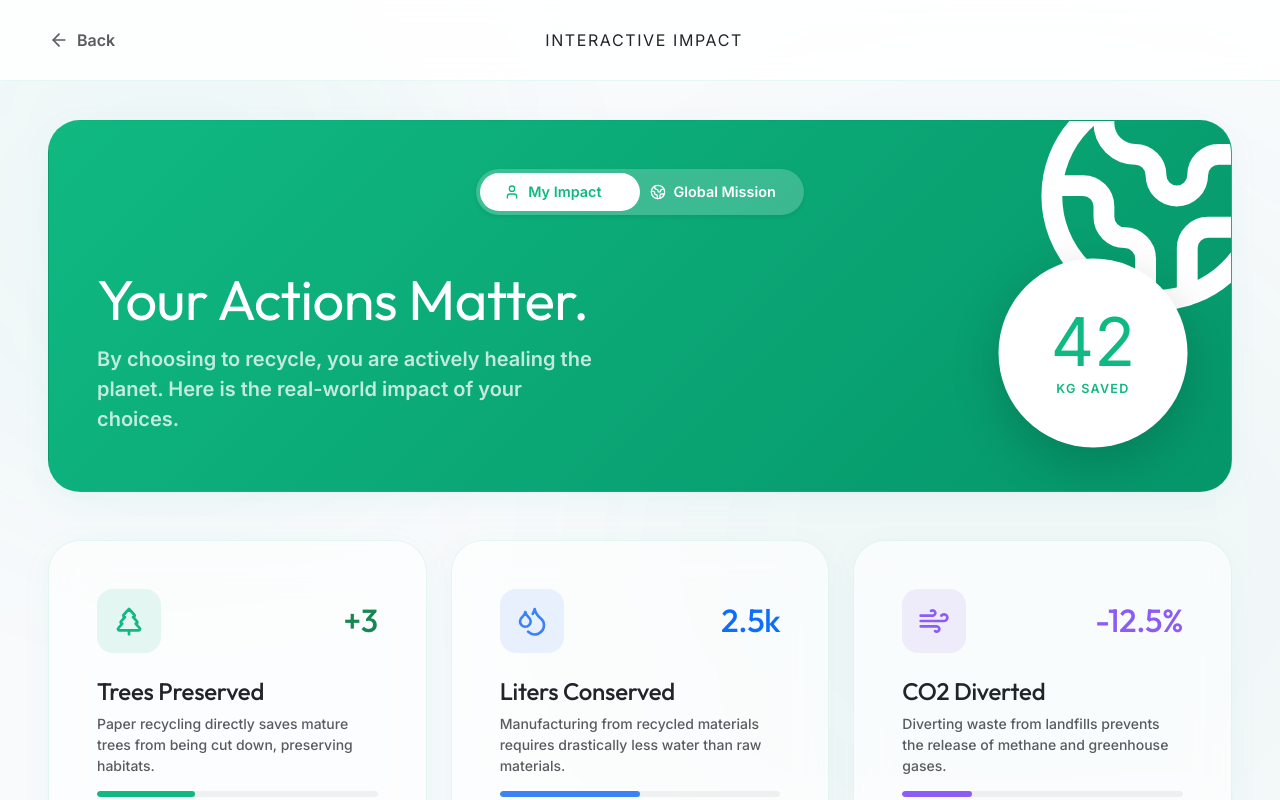
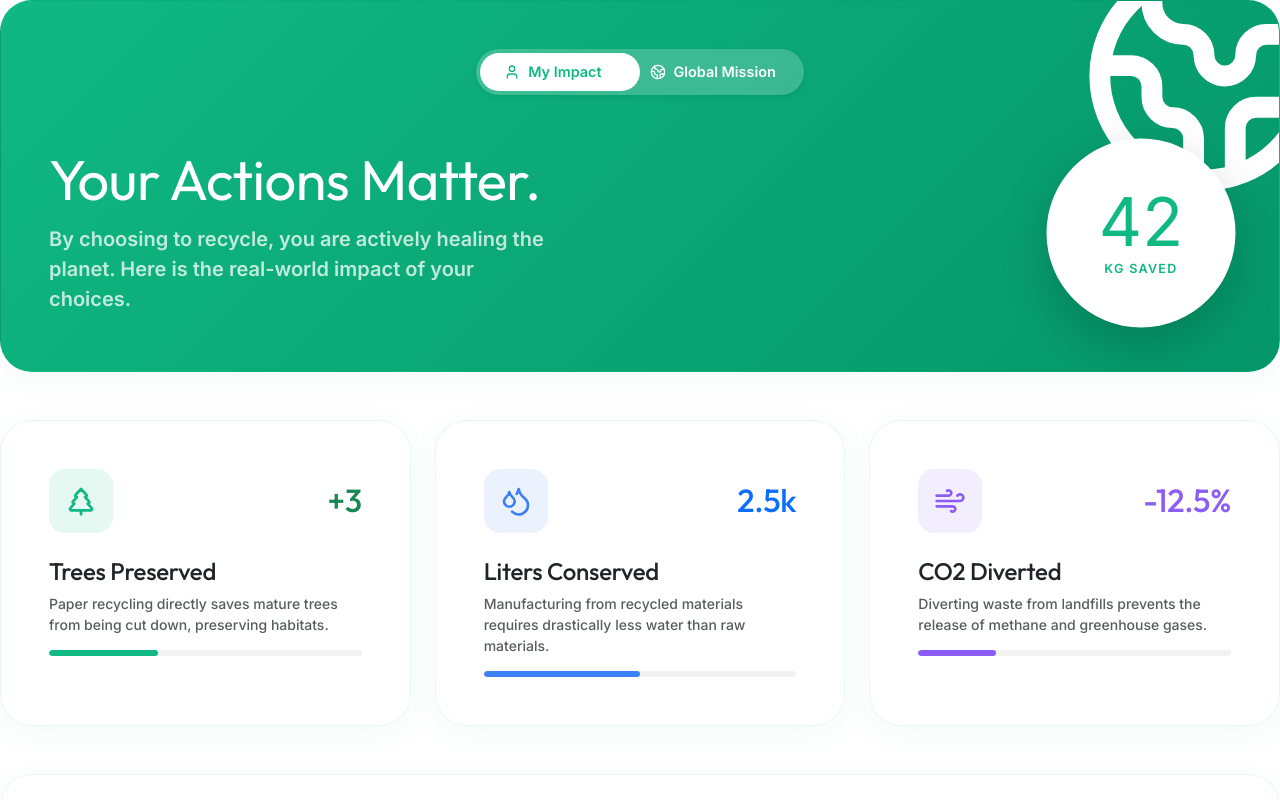
Before and after one commit to SUMAN1040/Eco-Efficient, a React (Vite) app in the folder frontend/: page /dashboard/impact in a window 1280 px wide. Shown: the top 800 px of the page. Built offline with nearby package versions, Linux system fonts and the light colour scheme.

Commit message:
refactor: integrate Impact component into UserDashboard using tab navigation and add logout functionality.

```diff
--- a/frontend/src/components/Dashboard/User/Impact.jsx
+++ b/frontend/src/components/Dashboard/User/Impact.jsx
@@ -20,13 +20,8 @@ const Impact = () => {
   const currentStats = stats[viewMode];
 
   return (
-    <div className="min-vh-100 position-relative overflow-x-hidden pb-5" style={{ background: '#f8fafc', fontFamily: "'Inter', sans-serif" }}>
+    <div className="impact-container pb-5" style={{ fontFamily: "'Inter', sans-serif" }}>
       <style>{`
-        .glass-header {
-          background: rgba(255, 255, 255, 0.85);
-          backdrop-filter: blur(12px);
-          border-bottom: 1px solid rgba(16, 185, 129, 0.1);
-        }
         .impact-card {
           background: rgba(255, 255, 255, 0.6);
           backdrop-filter: blur(24px);
@@ -48,7 +43,6 @@ const Impact = () => {
         .hero-gradient.global {
           background: linear-gradient(135deg, #3b82f6, #1d4ed8);
         }
-
         /* Interactive Toggle Switch */
         .toggle-switch {
           background: rgba(255, 255, 255, 0.2);
@@ -116,32 +110,7 @@ const Impact = () => {
         }
       `}</style>
 
-      {/* Background Decor */}
-      <div className="position-fixed top-0 start-0 w-100 h-100 overflow-hidden pointer-events-none" style={{ zIndex: 0 }}>
-        <div className="position-absolute rounded-circle" style={{ width: '600px', height: '600px', background: 'rgba(16, 185, 129, 0.04)', top: '-10%', left: '-10%', filter: 'blur(100px)' }}></div>
-        <div className="position-absolute rounded-circle" style={{ width: '800px', height: '800px', background: 'rgba(5, 150, 105, 0.03)', bottom: '-20%', right: '-10%', filter: 'blur(120px)' }}></div>
-      </div>
-
-      {/* Header Navigation */}
-      <nav className="fixed-top glass-header" style={{ zIndex: 1000 }}>
-        <div className="container-fluid px-3 px-md-5 d-flex align-items-center" style={{ minHeight: '80px' }}>
-          <button
-            onClick={() => navigate('/dashboard')}
-            className="btn btn-link text-dark text-decoration-none d-flex align-items-center gap-2 p-0 opacity-75 hover-opacity-100"
-          >
-            <ArrowLeft size={20} />
-            <span className="fw-bold">Back</span>
-          </button>
-          <div className="mx-auto fw-black text-uppercase tracking-wide" style={{ letterSpacing: '0.1em' }}>
-            Interactive Impact
-          </div>
-          <div style={{ width: '60px' }}></div>
-        </div>
-      </nav>
-
-      {/* Main Content */}
-      <main className="container-fluid px-3 px-md-5" style={{ paddingTop: '120px', position: 'relative', zIndex: 1 }}>
-        <div className="mx-auto" style={{ maxWidth: '1200px' }}>
+      <div>
 
           {/* Hero Section with Interactive Toggle */}
           <div className={`impact-card hero-gradient p-5 mb-5 position-relative ${viewMode === 'global' ? 'global' : ''}`}>
@@ -276,10 +245,8 @@ const Impact = () => {
                 </span>
               </div>
             )}
-          </div>
-
         </div>
-      </main>
+      </div>
     </div>
   );
 };
--- a/frontend/src/components/Dashboard/User/UserDashboard.jsx
+++ b/frontend/src/components/Dashboard/User/UserDashboard.jsx
@@ -29,6 +29,7 @@ import {
   User,
   Lock
 } from 'lucide-react';
+import Impact from './Impact';
 
 // --- Custom Design System for Bootstrap ---
 const styles = {
@@ -203,6 +204,7 @@ const QuickAction = ({ title, desc, icon, variant = "glass", badge, onClick }) =
 
 const UserDashboard = () => {
   const navigate = useNavigate();
+  const [activeTab, setActiveTab] = useState('overview');
   const [profileOpen, setProfileOpen] = useState(false);
   const [menuOpen, setMenuOpen] = useState(false);
   const [showRewardsModal, setShowRewardsModal] = useState(false);
@@ -326,6 +328,13 @@ const formatDate = (dateStr) => {
 
 const currentDate = formatDate(pickupDate);
 
+const handleLogout = () => {
+    localStorage.removeItem('accessToken');
+    localStorage.removeItem('refreshToken');
+    localStorage.removeItem('user');
+    navigate('/auth');
+  };
+
 const profileDropdownMenu = (
   <div
     className="position-absolute mt-3 p-2 shadow-lg animate-fade-in"
@@ -361,7 +370,7 @@ const profileDropdownMenu = (
         <span className="small fw-bold">Help Center</span>
       </button>
       <hr className="my-1 opacity-5" />
-      <button className="btn btn-link w-100 d-flex align-items-center gap-3 px-3 py-2 text-danger text-decoration-none rounded-3 hover-bg-light transition-all">
+      <button onClick={handleLogout} className="btn btn-link w-100 d-flex align-items-center gap-3 px-3 py-2 text-danger text-decoration-none rounded-3 hover-bg-light transition-all">
         <div className="rounded-2 d-flex align-items-center justify-content-center" style={{ width: '32px', height: '32px', background: 'rgba(220, 38, 38, 0.05)', color: '#dc2626' }}>
           <LogOut size={16} />
         </div>
@@ -450,9 +459,9 @@ return (
           <ul className="navbar-nav mx-auto gap-1 gap-lg-3 py-3 py-lg-0">
             <li className="nav-item">
               <a
-                onClick={(e) => { e.preventDefault(); navigate('/dashboard'); }}
+                onClick={(e) => { e.preventDefault(); setActiveTab('overview'); }}
                 className="nav-link text-uppercase text-center fw-black"
-                style={{ ...styles.navLink, ...styles.navLinkActive }}
+                style={{ ...styles.navLink, ...(activeTab === 'overview' ? styles.navLinkActive : {}) }}
                 href="#"
               >
                 Overview
@@ -460,9 +469,9 @@ return (
             </li>
             <li className="nav-item">
               <a
-                onClick={(e) => { e.preventDefault(); }}
+                onClick={(e) => { e.preventDefault(); setActiveTab('market'); }}
                 className="nav-link text-uppercase text-center fw-black"
-                style={styles.navLink}
+                style={{ ...styles.navLink, ...(activeTab === 'market' ? styles.navLinkActive : {}) }}
                 href="#"
               >
                 Market
@@ -470,9 +479,9 @@ return (
             </li>
             <li className="nav-item">
               <a
-                onClick={(e) => { e.preventDefault(); navigate('/dashboard/impact'); }}
+                onClick={(e) => { e.preventDefault(); setActiveTab('impact'); }}
                 className="nav-link text-uppercase text-center fw-black"
-                style={styles.navLink}
+                style={{ ...styles.navLink, ...(activeTab === 'impact' ? styles.navLinkActive : {}) }}
                 href="#"
               >
                 Impact
@@ -520,7 +529,9 @@ return (
     <main className="container-fluid px-3 px-md-5" style={{ paddingTop: '100px', paddingBottom: '80px', position: 'relative', zIndex: 1 }}>
       <div className="mx-auto" style={{ maxWidth: '1200px' }}>
 
-        {/* Hero Section */}
+        {activeTab === 'overview' && (
+          <>
+            {/* Hero Section */}
         <section className="text-center mb-5 pb-lg-4">
           <div className="d-inline-flex align-items-center gap-2 px-3 py-1 bg-success-subtle rounded-pill mb-4 border border-success-subtle">
             <Zap size={12} className="text-success" />
@@ -690,6 +701,12 @@ return (
             </GlassCard>
           </div>
         </div>
+        </>
+        )}
+
+        {activeTab === 'impact' && (
+          <Impact />
+        )}
       </div>
     </main>
 
```
